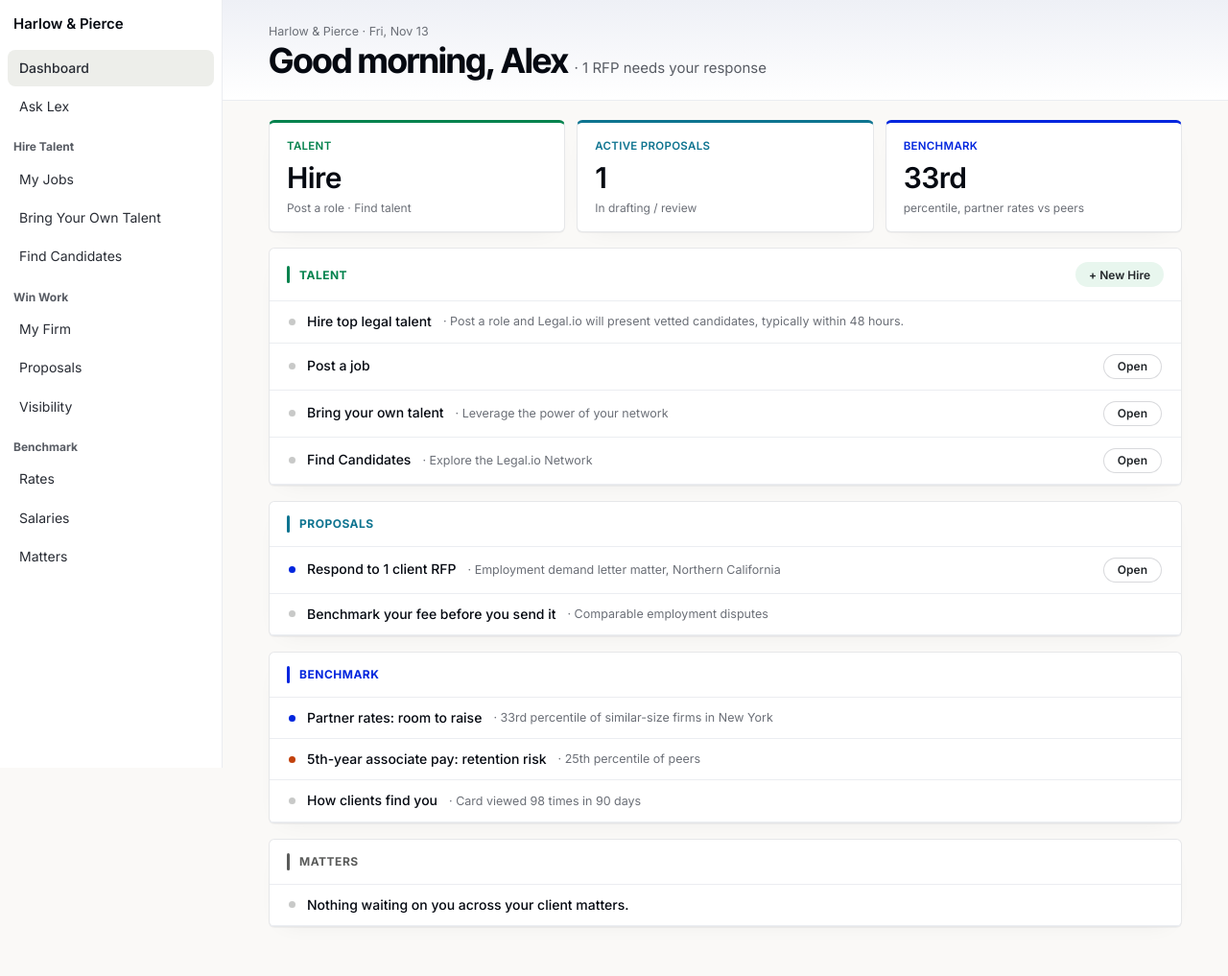
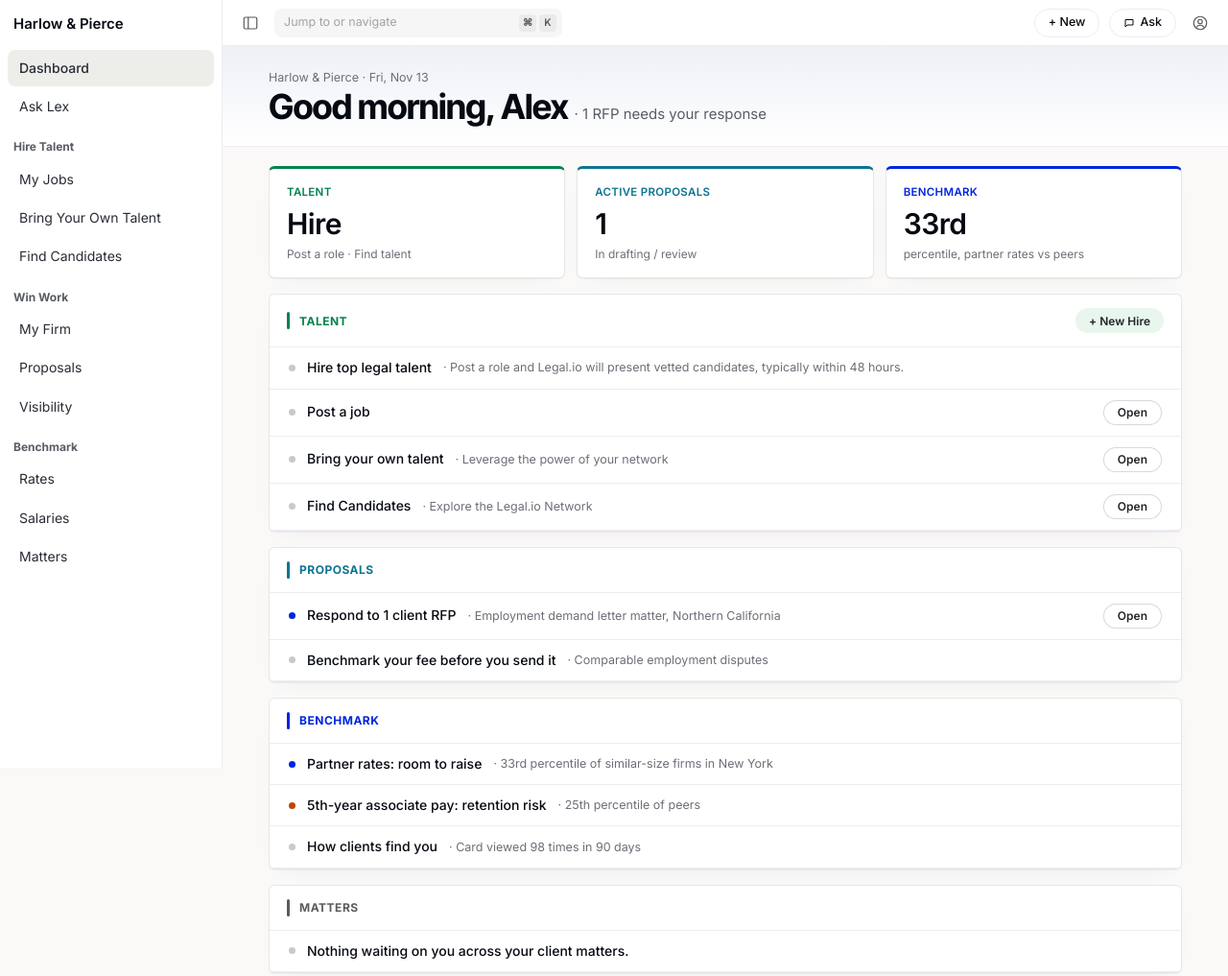
Before and after one commit to digitallawyer/firm-benchmarks-prototype, a plain HTML site: page index.html in a window 1280 px wide. Shown: the whole page at 96% size. Drawn offline with Linux system fonts and the light colour scheme.

Commit message:
App top bar on every page: sidebar toggle, jump search, New, Ask, account
Co-Authored-By: Claude Opus 5.5 <noreply@anthropic.com>

```diff
--- a/index.html
+++ b/index.html
@@ -24,8 +24,12 @@ h1,h2{margin:0;color:var(--ink)}
 .nav .dim{color:#A3A3A3}
 .pro{margin-left:auto;height:18px;padding:0 6px;border-radius:6px;background:var(--cobalt-050);color:var(--cobalt-ink);font-size:10px;font-weight:700;display:inline-flex;align-items:center}
 .main{flex:1;min-width:0;display:flex;flex-direction:column}
-.top{height:44px;display:flex;align-items:center;gap:10px;padding:0 14px;background:#fff;border-bottom:1px solid var(--line)}
-.top{display:none}
+.top{height:48px;display:flex;align-items:center;gap:10px;padding:0 14px;background:#fff;border-bottom:1px solid var(--line);position:sticky;top:0;z-index:50}
+.jump{display:flex;align-items:center;justify-content:space-between;width:300px;max-width:45vw;height:30px;padding:0 6px 0 10px;background:#F5F6F5;border-radius:8px;font-size:12.5px;color:#A3A3A3;cursor:text}
+.kbd{display:inline-flex;gap:3px}.kbd b{display:inline-flex;align-items:center;justify-content:center;min-width:18px;height:18px;border-radius:4px;background:#EAEBEA;color:#5A5B5A;font-size:10.5px;font-weight:600}
+.tbtn{display:inline-flex;align-items:center;gap:5px;height:30px;padding:0 14px;border:1px solid #EBEDF1;border-radius:999px;background:#fff;font-size:12.5px;font-weight:500;color:var(--ink);cursor:pointer;text-decoration:none}
+.tbtn:hover{border-color:#C8C9C8;text-decoration:none}
+.app.collapsed .side{display:none}
 .notice{font-size:12px;color:var(--soft)}
 .notice b{color:var(--ink);font-weight:600}
 .pill{display:inline-flex;align-items:center;height:22px;padding:0 9px;border-radius:8px;font-size:11px;font-weight:700}
@@ -132,7 +136,7 @@ tbody tr:hover td{background:var(--page)}
 @media (max-width:820px){
   .side{position:fixed;left:0;top:0;bottom:0;z-index:70;transform:translateX(-100%);transition:transform .2s;box-shadow:0 0 40px rgba(0,0,0,.2)}
   .app.navopen .side{transform:none}
-  .top{display:flex}
+  .jump span:first-child{display:none}.jump{width:auto}
   .wrap,.body{padding-left:16px;padding-right:16px}
   .h1{font-size:30px}.big{font-size:42px}
   .row{grid-template-columns:110px minmax(0,1fr) 92px;gap:8px}
@@ -473,7 +477,7 @@ function pageCandidates() {
   const exp = [['Contracts', 18197], ['Litigation', 16030], ['Business and Corporate', 9476], ['Intellectual Property', 8203], ['Commercial', 6707], ['Privacy', 3165], ['Securities', 2896]];
   const bars = (list, max) => list.map(x => `<div style="display:grid;grid-template-columns:160px minmax(0,1fr) 64px;gap:10px;align-items:center;height:28px" data-tip="${esc(x[0] + '\n' + x[1].toLocaleString('en-US') + ' legal professionals')}"><span style="font-size:13px;color:var(--ink)">${x[0]}</span><span style="height:10px;border-radius:5px;background:var(--sunk);position:relative;display:block"><span style="position:absolute;left:0;top:0;bottom:0;width:${x[1] / max * 100}%;background:#2F5FB3;border-radius:5px;display:block"></span></span><span style="text-align:right;font-size:12.5px;color:var(--body)">${x[1].toLocaleString('en-US')}</span></div>`).join('');
   return `<header class="head"><div class="wrap" style="display:flex;align-items:flex-end;gap:12px;flex-wrap:wrap"><div style="flex:1"><h1 class="h1" style="font-size:30px">Find Candidates</h1><p class="sub">Reach 128,062 candidates in the Legal.io network</p></div><button class="ghost">Schedule Meeting</button><button class="ghost" style="background:var(--ink);color:#fff;border-color:var(--ink)">+ New Hire</button></div><div class="wrap" style="padding-top:0;display:flex;gap:8px"><span class="ghost" style="border-radius:8px">Any Legal Role ▾</span><span class="ghost" style="border-radius:8px">United States ▾</span></div></header>
-    <div class="body"><div class="card"><div class="ch"><div class="t"><h2>By city</h2><p>Where the network is · the live app shows this as a map</p></div></div><div class="cb">${bars(cities, 5162)}</div></div><div class="card"><div class="ch"><div class="t"><h2>By expertise</h2></div></div><div class="cb">${bars(exp, 18197)}</div></div></div>`;
+    <div class="body"><div class="card"><div class="ch"><div class="t"><h2>By city</h2><p>Legal professionals in the network, by city</p></div></div><div class="cb">${bars(cities, 5162)}</div></div><div class="card"><div class="ch"><div class="t"><h2>By expertise</h2></div></div><div class="cb">${bars(exp, 18197)}</div></div></div>`;
 }
 function pageProposals() {
   const tab = ST.proptab;
@@ -528,10 +532,16 @@ function pageAbout() {
 /* ============================================================ shell */
 const NAV = [['dashboard', 'Dashboard'], ['lex', 'Ask Lex'], ['sec', 'Hire Talent'], ['jobs', 'My Jobs'], ['byot', 'Bring Your Own Talent'], ['candidates', 'Find Candidates'], ['sec', 'Win Work'], ['myfirm', 'My Firm'], ['proposals', 'Proposals'], ['visibility', 'Visibility'], ['sec', 'Benchmark'], ['rates', 'Rates'], ['salaries', 'Salaries'], ['matters', 'Matters']];
 function shell(inner) {
-  return `<div class="app ${ST.navopen ? 'navopen' : ''}"><nav class="side" aria-label="Main"><div class="brand">Harlow &amp; Pierce</div>
+  return `<div class="app ${ST.navopen ? 'navopen' : ''} ${ST.collapsed ? 'collapsed' : ''}"><nav class="side" aria-label="Main"><div class="brand">Harlow &amp; Pierce</div>
     ${NAV.map(n => n[0] === 'sec' ? `<div class="sec">${n[1]}</div>` : n[0] === 'x' ? `<button class="nav dim" disabled title="Not part of this prototype">${n[1]}</button>` : `<a class="nav" href="#${n[0]}" ${ST.route === n[0] ? 'aria-current="page"' : ''}>${n[1]}${n[2] ? `<span class="pro">${n[2]}</span>` : ''}</a>`).join('')}
 </nav>
-    <div class="main"><div class="top"><button class="icb menu" aria-label="Open menu" data-act="navtoggle">${ICON.menu}</button><span style="font-weight:600;color:var(--ink)">Harlow &amp; Pierce</span></div>
+    <div class="main"><div class="top">
+      <button class="icb" aria-label="Toggle sidebar" data-act="navtoggle"><svg width="18" height="18" viewBox="0 0 24 24" fill="none" stroke="currentColor" stroke-width="1.6" aria-hidden="true"><rect x="3" y="4" width="18" height="16" rx="2"/><path d="M9 4v16"/></svg></button>
+      <label class="jump"><span>Jump to or navigate</span><span class="kbd"><b>⌘</b><b>K</b></span></label>
+      <div style="flex:1"></div>
+      <button class="tbtn">+ New</button>
+      <a class="tbtn" href="#lex"><svg width="12" height="12" viewBox="0 0 24 24" fill="none" stroke="currentColor" stroke-width="2" aria-hidden="true"><path d="M4 5h16v11H8l-4 4z"/></svg>Ask</a>
+      <button class="icb" aria-label="Account"><svg width="22" height="22" viewBox="0 0 24 24" fill="none" stroke="currentColor" stroke-width="1.6" aria-hidden="true"><circle cx="12" cy="12" r="9"/><circle cx="12" cy="10" r="3"/><path d="M6.5 18c1.5-2 3.4-3 5.5-3s4 1 5.5 3"/></svg></button></div>
     ${inner}</div></div>
     ${ST.full ? '<button class="scrim" aria-label="Exit full screen" data-act="full" data-k=""></button>' : ''}
     ${ST.toast ? `<div class="toast" role="status">${esc(ST.toast)}</div>` : ''}`;
@@ -566,7 +576,7 @@ document.addEventListener('click', e => {
   else if (act === 'star') { const n = PRACTICE_AREAS.filter(p => ST.mf.stars[p]).length; if (ST.mf.stars[k]) delete ST.mf.stars[k]; else if (n < 5) ST.mf.stars[k] = true; else return toast('You can star up to 5 areas'); }
   else if (act === 'mf') ST.mf[k] = !ST.mf[k];
   else if (act === 'scroll') { e.preventDefault(); const el = document.getElementById(k); if (el) el.scrollIntoView({ behavior: 'smooth', block: 'start' }); return; }
-  else if (act === 'navtoggle') ST.navopen = !ST.navopen;
+  else if (act === 'navtoggle') { if (window.innerWidth <= 820) ST.navopen = !ST.navopen; else ST.collapsed = !ST.collapsed; }
   else return;
   render();
 });
```
